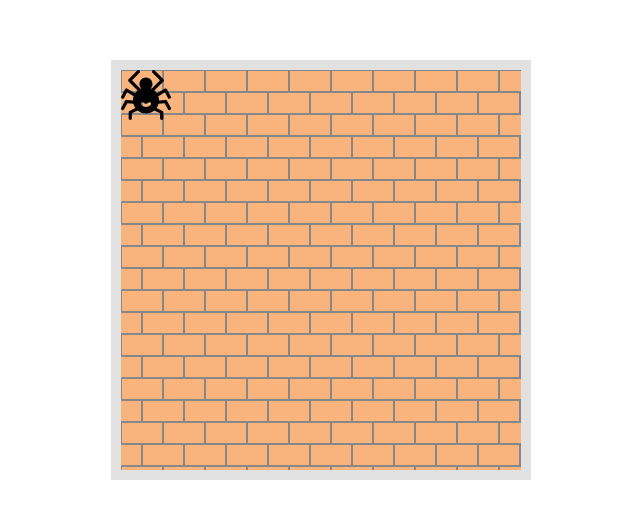
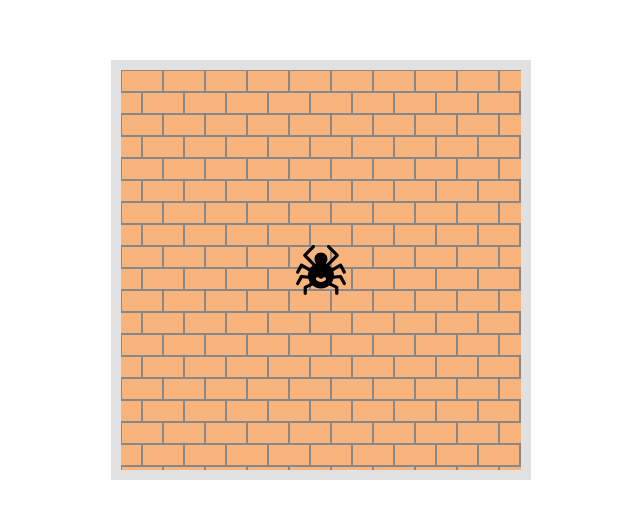
Before and after one commit to mate-academy/js_center_spider_DOM, a website built with Parcel: page src/index.html in a window 1280 px wide. Shown: the part 130-648 px from the top of the page, without its empty margins (319-959 px from the left). Built offline with nearby package versions, Linux system fonts and the light colour scheme.

Commit message:
solution

```diff
--- a/package.json
+++ b/package.json
@@ -21,7 +21,7 @@
     "@linthtml/linthtml": "^0.3.2",
     "@mate-academy/eslint-config": "*",
     "@mate-academy/linthtml-config": "0.0.1",
-    "@mate-academy/scripts": "^0.7.12",
+    "@mate-academy/scripts": "^1.2.8",
     "@mate-academy/stylelint-config": "0.0.9",
     "colors": "^1.3.3",
     "cypress": "^5.6.0",
--- a/src/index.html
+++ b/src/index.html
@@ -11,6 +11,7 @@
       <img
         src="./images/spider.svg"
         class="spider"
+        id="pic"
         alt="spider"
       >
     </div>
--- a/src/scripts/main.js
+++ b/src/scripts/main.js
@@ -1,3 +1,6 @@
 'use strict';
 
-// write code here
+const spider = document.getElementById('pic');
+
+spider.style.left = '175px';
+spider.style.top = '175px';
```
